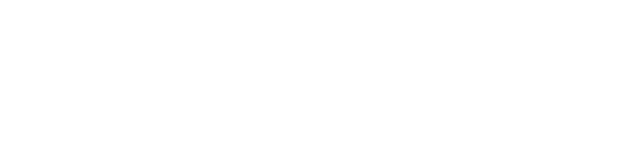
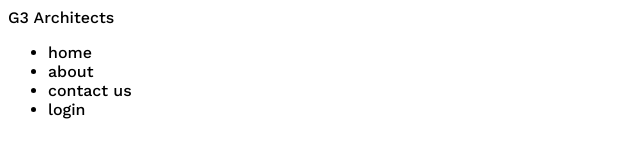
Before and after one commit to kashfianaherin/g3architect-website, a plain HTML site: page index.html in a window 1280 px wide. Shown: the whole page, without its empty margins (0-640 px from the left). Drawn offline with nearby package versions, Linux system fonts and the light colour scheme.

Commit message:
work sans font setup

```diff
--- a/index.html
+++ b/index.html
@@ -7,6 +7,22 @@
     <link rel="stylesheet" href="styles/architect.css">
 </head>
 <body>
+    <header>
+        <nav>G3 Architects</nav>
+        <ul>
+            <li>home</li>
+            <li>about</li>
+            <li>contact us</li>
+            <li>login</li>
+        </ul>
+
+    </header>
+    <main>
+
+    </main>
+    <footer>
+
+    </footer>
 
 </body>
 </html>
--- a/styles/architect.css
+++ b/styles/architect.css
@@ -0,0 +1,6 @@
+/* work sans fornt */
+  @import url('https://fonts.googleapis.com/css2?family=Lato:ital,wght@0,400;1,700&family=Open+Sans:ital,wght@0,700;0,800;1,400&family=Work+Sans:ital,wght@0,500;0,700;0,800;1,400&display=swap');
+
+*{
+font-family: 'Work Sans', sans-serif;
+}
```
